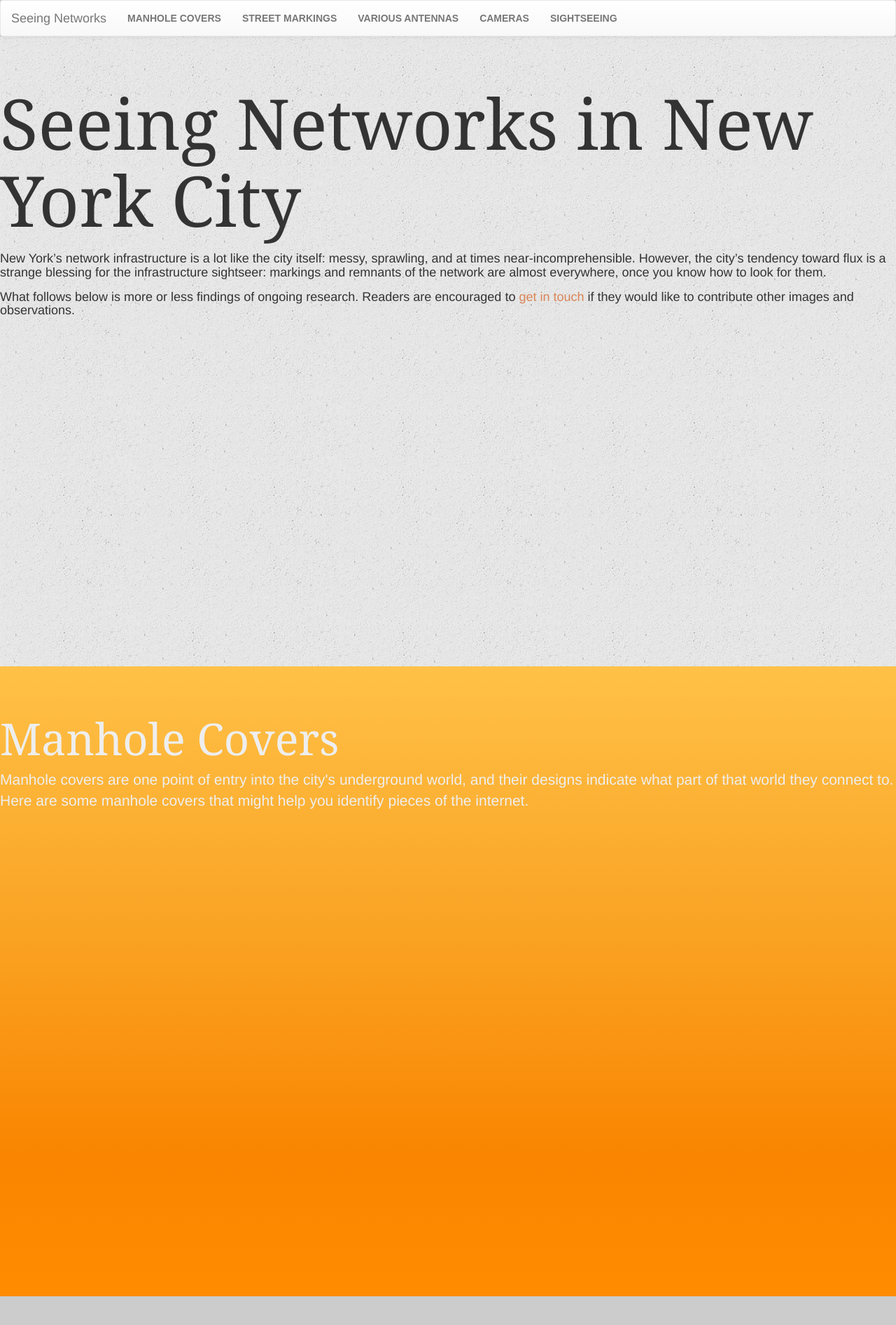
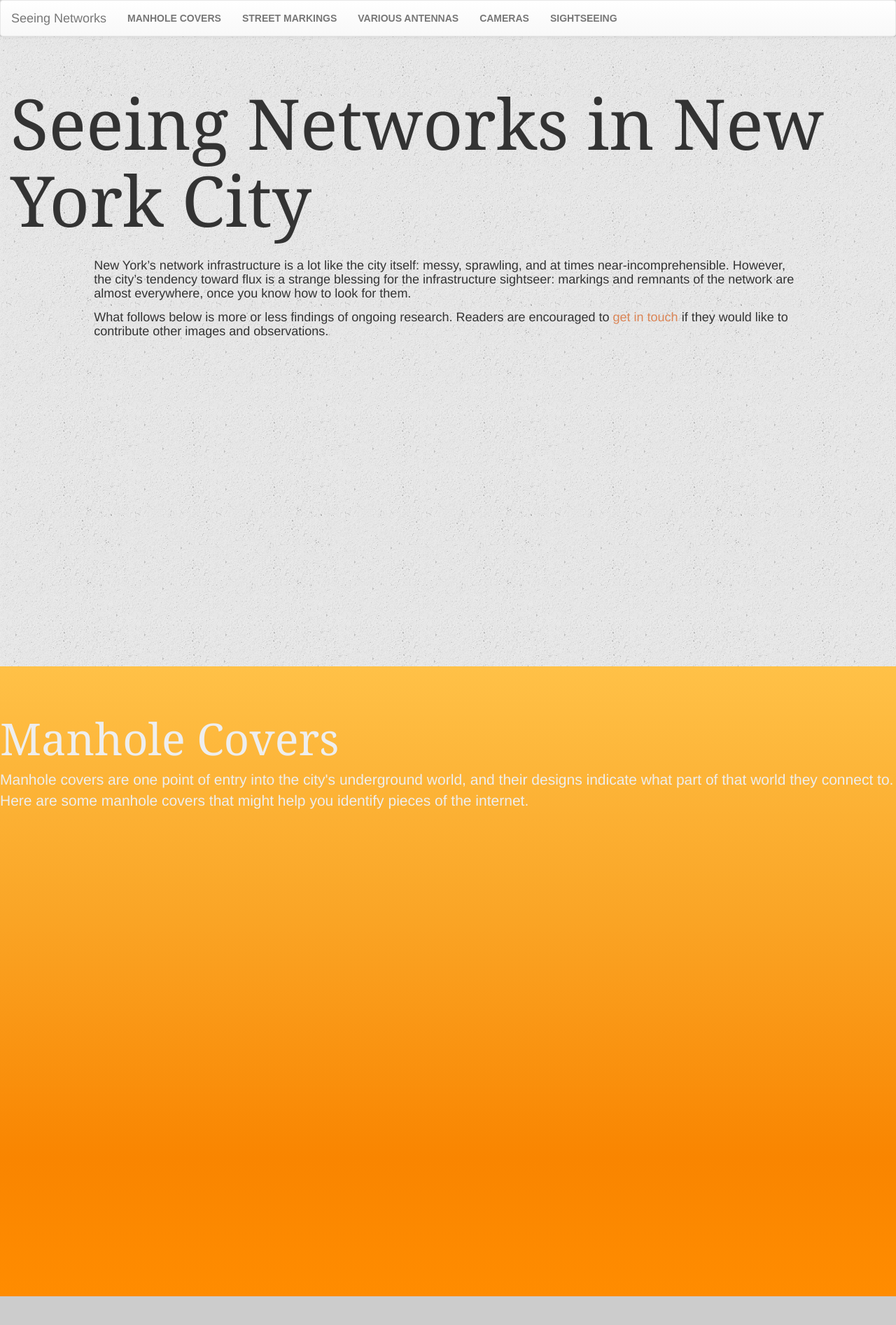
Before and after one commit to lifewinning/seeingnetworks, a Jekyll site: the page built from nyc/index.md, in a window 1280 px wide. Shown: the top 1893 px of the page at 70% size. Built offline with Jekyll 4.4.1, drawn with Linux system fonts in a browser that asks for light colours; nearby versions of some CDN libraries.

Commit message:
marginalia

```diff
--- a/_includes/nyc.html
+++ b/_includes/nyc.html
@@ -25,10 +25,12 @@
 <header>
 
   <div class="jumbotron intro">
+  <div class="container-fluid">
   <h1>Seeing Networks in {{page.title}}</h1>
-
+  <div class="col-md-10 col-md-offset-1">
   <h2>{{ content }}</h2>
-
+  </div>
+  </div>
   </div>
 
 </header>
@@ -44,15 +46,15 @@
      {% if data.category == category.category %}
        {% if data.img != null %}
         <div class="row">
-          <div class="col-md-3 object"><img src="{{site.url}}/{{data.img}}" class="img-responsive"></div>
-          <div class="col-md-8">
+          <div class="col-md-3 col-md-offset-1 object"><img src="{{site.url}}/{{data.img}}" class="img-responsive"></div>
+          <div class="col-md-7">
             <h2>{{data.name}}</h2>
             <p>{{data.desc}}</p>
           </div>
         </div>
       {% else %}
         <div class="row">
-          <div class="col-md-12">
+          <div class="col-md-10 col-md-offset-1">
             <h2>{{data.name}}</h2>
             <p>{{data.desc}}</p>
           </div>
--- a/_layouts/landing.html
+++ b/_layouts/landing.html
@@ -5,7 +5,8 @@
 
   <body>
   <div class="jumbotron intro">
-
+  <div class="container-fluid">
+  <div class="col-md-10 col-md-offset 2">
   <h1>{{ site.title }}</h1>
   <h2>{{ site.description }}</h2>
 	<p><em>How do you see the internet?</em></p>
@@ -25,8 +26,9 @@
   {% for data in site.data.cities %}
    <a href="{{ data.link }}">{{data.name}}</a>
   {% endfor %}
+  </div>
 </div>
-
+</div>
   </div>
 
   </body>
```
